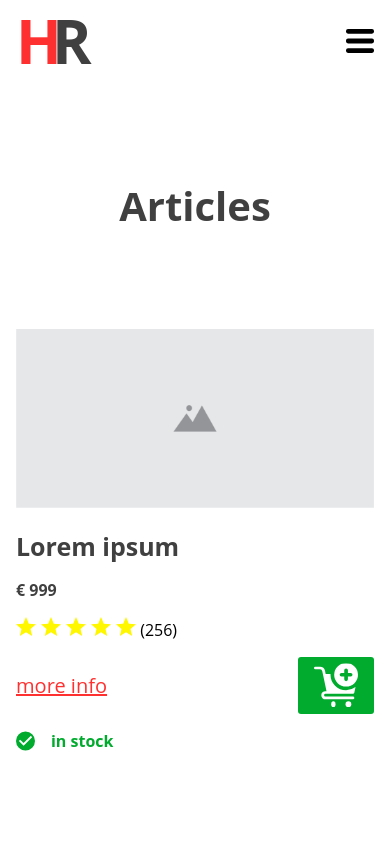
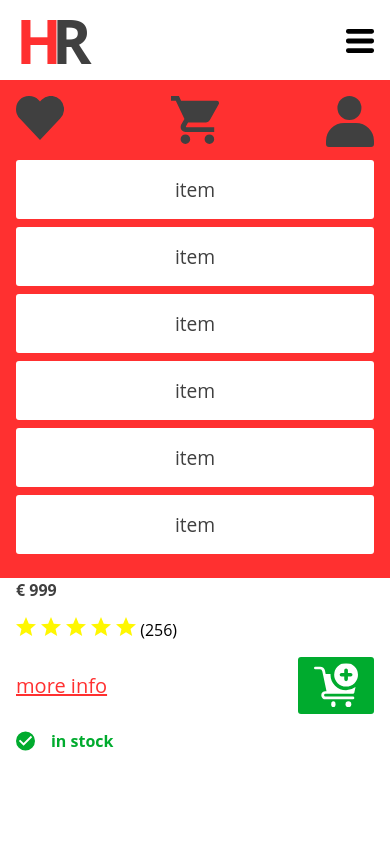
Before and after one commit to pgmgent-pgm-4/webshop-hotred, an Eleventy site: page src/client/views/index.njk in a window 390 px wide. Both pictures are taken after a click on the picture 360 px from the left and 41 px from the top of the page. Shown: the top 844 px of the page. Built offline with nearby package versions, Linux system fonts and the light colour scheme; Eleventy itself is replaced by a stand-in of ours; files that its build step writes are made by us from their sources.

Commit message:
hamburger working

```diff
--- a/src/client/assets/_sass/layout/_header.scss
+++ b/src/client/assets/_sass/layout/_header.scss
@@ -11,10 +11,57 @@ header {
         &__content {
             display: none;
         }
+
+        .hamburger-menu {
+            cursor: pointer;
+        }
     }
 
     .big-navigation {
         display: none;
+    }
+    .mobile-navigation {
+        display: none;
+    }
+    .mobile-view {
+        display: block;
+        position: fixed;
+        top: 0;
+        left: 0;
+        right: 0;
+        background: $primary-red;
+        z-index: 999;
+        // margin: 0 1rem;
+        margin-top: 5rem;
+        padding: 1rem;
+
+        .small-navigation__content-icons-wrap {
+            display: flex;
+            justify-content: space-between;
+
+            img {
+                width: 3rem;
+            }
+        }
+
+        ul {
+
+            li {
+                list-style-type: none;
+                    text-align: center;
+
+
+                a {
+                    text-decoration: none;
+                    display: block;
+                    background: white;
+                    padding: 1rem 0;
+                    margin: 0.5rem 0;
+                    border-radius: 3px;
+                    font-size: 1.2rem;
+                }
+            }
+        }
     }
 
 }
@@ -75,5 +122,9 @@ header {
                 margin: 1rem 0;
             }
         }
+
+        .mobile-navigation {
+            display: none;
+        }
     }
 }
--- a/src/client/assets/js/index.js
+++ b/src/client/assets/js/index.js
@@ -0,0 +1,12 @@
+const hamburgerMenu = document.querySelector('.hamburger-menu');
+const mobileNavigation = document.querySelector('.mobile-navigation');
+
+console.log(mobileNavigation)
+hamburgerMenu.addEventListener('click', () => {
+  if (mobileNavigation.classList.contains("mobile-view")) {
+    mobileNavigation.classList.remove("mobile-view");
+
+  } else {
+    mobileNavigation.classList.add("mobile-view");
+  }
+})
--- a/src/client/views/_includes/_components/header.njk
+++ b/src/client/views/_includes/_components/header.njk
@@ -23,4 +23,21 @@
             <input type="text" placeholder='Search...'>
         </div>
     </div>
+
+    <div class="mobile-navigation ">
+        <div class="small-navigation__content-icons-wrap">
+                    <a href="#"><img src="assets/img/icons/heart.svg" alt="wishlist icon"></a>
+                    <a href="#"><img src="assets/img/icons/shopping-cart.svg" alt="shopping cart icon"></a>
+                    <a href="#"><img src="assets/img/icons/profile.svg" alt="profile icon"></a>
+                </div>
+        <ul>
+            <li><a href='#'>item</a></li>
+            <li><a href='#'>item</a></li>
+            <li><a href='#'>item</a></li>
+            <li><a href='#'>item</a></li>
+            <li><a href='#'>item</a></li>
+            <li><a href='#'>item</a></li>
+        </ul>
+    </div>
+
 </header>
--- a/src/client/views/_includes/base.njk
+++ b/src/client/views/_includes/base.njk
@@ -19,5 +19,6 @@
 
         {% include "_components/footer.njk" %}
 
+<script src="assets/js/index.js"></script>
     </body>
 </html>
```
Also changed, not shown: src/.eleventy.js, src/client/assets/css/main.css, 1 other file.
